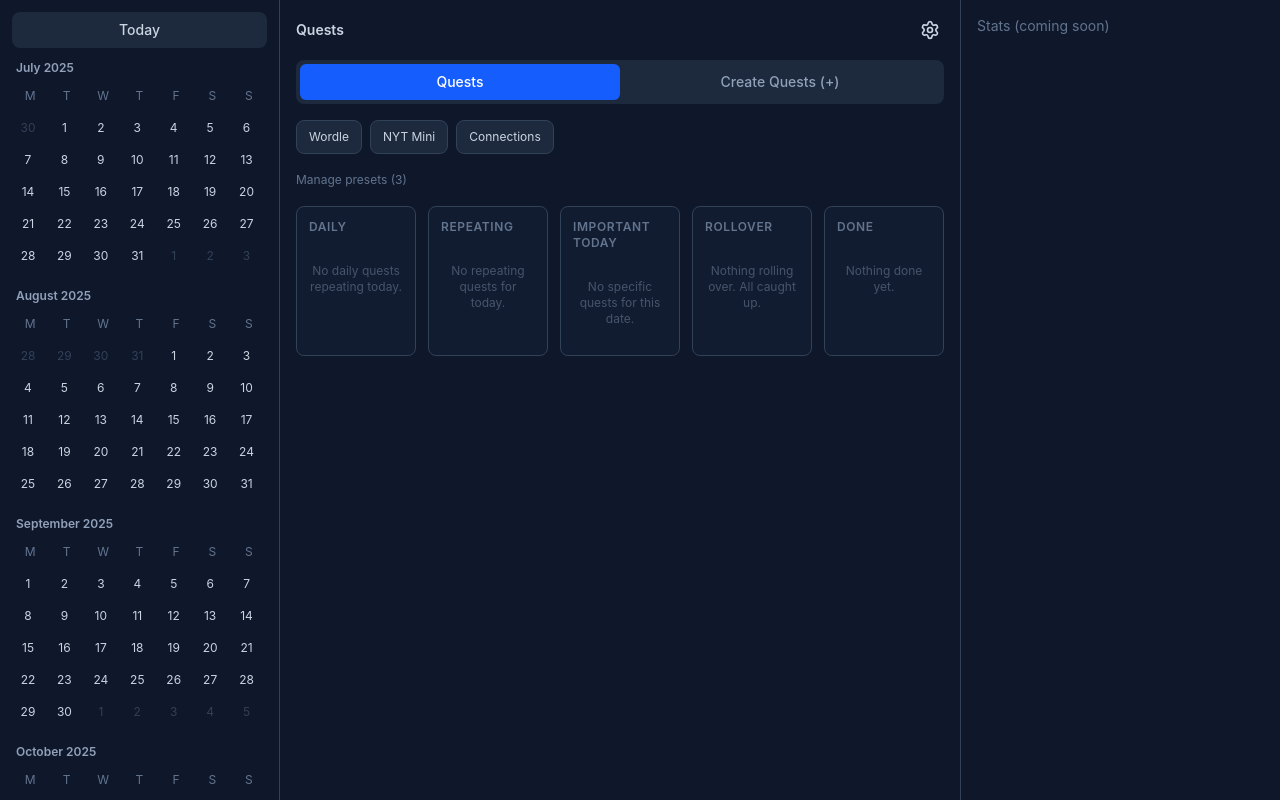
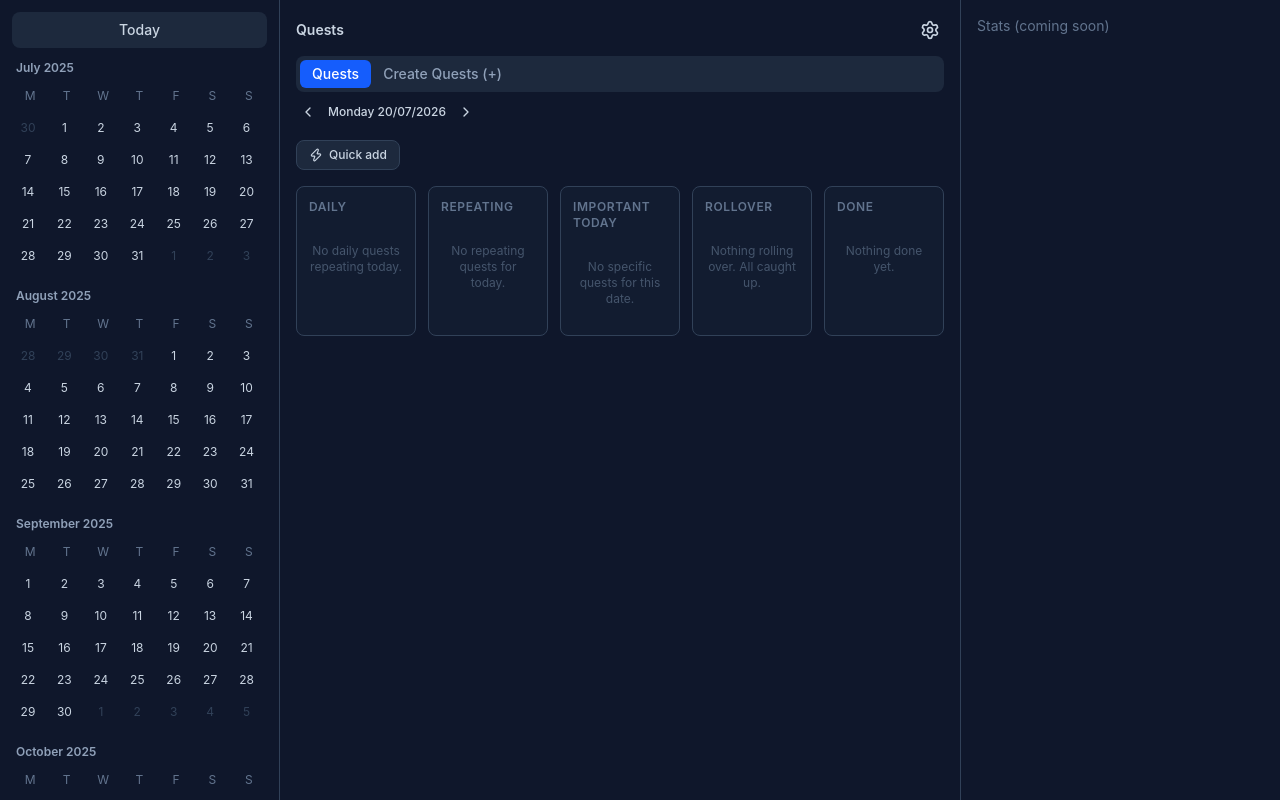
Before and after one commit to juhonis/daily-quest, a React (Vite) app in the folder client/: page / in a window 1280 px wide. Built offline with nearby package versions, Linux system fonts and the light colour scheme.

Commit message:
Polish quests UI: date nav, compact tabs, dropdown quick-add
- Add prev/next day navigation and today-jump button to quests column
- Tighten tab styling from flex-1 to inline with smaller padding
- Rework QuickAddBar into a dropdown menu with click-outside dismiss

```diff
--- a/client/src/features/quests/QuestsColumn.tsx
+++ b/client/src/features/quests/QuestsColumn.tsx
@@ -1,7 +1,9 @@
 import { useState } from 'react'
 import { useStore } from '../../store/useStore'
 import { Button } from '../../components/ui/Button'
-import { Settings } from 'lucide-react'
+import { Settings, ChevronLeft, ChevronRight, CalendarCheck } from 'lucide-react'
+import { format } from 'date-fns'
+import { addDays, getTodayLocal, parseDate } from '../../utils/dateUtils'
 import { QuestsTabs } from './QuestsTabs'
 import { QuickAddBar } from './QuickAddBar'
 import { QuestsPanelsRow } from './QuestsPanelsRow'
@@ -18,6 +20,7 @@ export function QuestsColumn() {
   const completions = useStore((s) => s.completions)
   const quickPresets = useStore((s) => s.quickPresets)
   const selectedDate = useStore((s) => s.selectedDate)
+  const setSelectedDate = useStore((s) => s.setSelectedDate)
   const toggleCompletion = useStore((s) => s.toggleCompletion)
   const toggleSubQuest = useStore((s) => s.toggleSubQuest)
   const deleteQuest = useStore((s) => s.deleteQuest)
@@ -29,10 +32,12 @@ export function QuestsColumn() {
   const hiddenPanels = useStore((s) => s.hiddenPanels)
 
   const allVisibleHidden = hiddenPanels.length === 5
+  const isToday = selectedDate === getTodayLocal()
+  const dateLabel = format(parseDate(selectedDate), 'EEEE dd/MM/yyyy')
 
   return (
     <div className="p-4 flex flex-col h-full">
-      <div className="flex items-center justify-between mb-4">
+      <div className="flex items-center justify-between mb-3">
         <h2 className="text-sm font-semibold text-slate-300">Quests</h2>
         {tab === 'quests' && (
           <Button variant="icon" aria-label="Edit panels" onClick={() => setShowEditPanels(true)}>
@@ -51,6 +56,33 @@ export function QuestsColumn() {
           setTab(t)
         }}
       />
+
+      <div className="flex items-center gap-2 mb-4">
+        <Button
+          variant="icon"
+          aria-label="Previous day"
+          onClick={() => setSelectedDate(addDays(selectedDate, -1))}
+        >
+          <ChevronLeft className="w-4 h-4" />
+        </Button>
+        <button
+          onClick={() => setSelectedDate(getTodayLocal())}
+          className={`flex items-center gap-1.5 text-xs font-medium transition-colors ${
+            isToday ? 'text-slate-300' : 'text-blue-400 hover:text-blue-300'
+          }`}
+          title={isToday ? 'Today' : 'Jump to today'}
+        >
+          {!isToday && <CalendarCheck className="w-3.5 h-3.5" />}
+          {dateLabel}
+        </button>
+        <Button
+          variant="icon"
+          aria-label="Next day"
+          onClick={() => setSelectedDate(addDays(selectedDate, 1))}
+        >
+          <ChevronRight className="w-4 h-4" />
+        </Button>
+      </div>
 
       {tab === 'quests' && (
         <>
--- a/client/src/features/quests/QuestsTabs.tsx
+++ b/client/src/features/quests/QuestsTabs.tsx
@@ -5,10 +5,10 @@ interface QuestsTabsProps {
 
 export function QuestsTabs({ activeTab, onChange }: QuestsTabsProps) {
   return (
-    <div className="flex rounded-lg bg-slate-800 p-1 mb-4">
+    <div className="inline-flex rounded-lg bg-slate-800 p-1 mb-2">
       <button
         onClick={() => onChange('quests')}
-        className={`flex-1 rounded-md px-4 py-2 text-sm font-medium transition-colors ${
+        className={`rounded-md px-3 py-1 text-sm font-medium transition-colors ${
           activeTab === 'quests'
             ? 'bg-blue-600 text-white'
             : 'text-slate-400 hover:text-white'
@@ -20,7 +20,7 @@ export function QuestsTabs({ activeTab, onChange }: QuestsTabsProps) {
       </button>
       <button
         onClick={() => onChange('create')}
-        className={`flex-1 rounded-md px-4 py-2 text-sm font-medium transition-colors ${
+        className={`rounded-md px-3 py-1 text-sm font-medium transition-colors ${
           activeTab === 'create'
             ? 'bg-blue-600 text-white'
             : 'text-slate-400 hover:text-white'
--- a/client/src/features/quests/QuickAddBar.tsx
+++ b/client/src/features/quests/QuickAddBar.tsx
@@ -1,4 +1,5 @@
-import { useState } from 'react'
+import { useEffect, useRef, useState } from 'react'
+import { Zap } from 'lucide-react'
 import type { QuickPreset } from '../../types'
 
 interface QuickAddBarProps {
@@ -15,9 +16,22 @@ export function QuickAddBar({
   onManageAdd,
   onManageDelete,
 }: QuickAddBarProps) {
+  const [menuOpen, setMenuOpen] = useState(false)
   const [manageOpen, setManageOpen] = useState(false)
   const [newTitle, setNewTitle] = useState('')
   const [newUrl, setNewUrl] = useState('')
+  const wrapperRef = useRef<HTMLDivElement>(null)
+
+  useEffect(() => {
+    if (!menuOpen) return
+    function handler(e: MouseEvent) {
+      if (wrapperRef.current && !wrapperRef.current.contains(e.target as Node)) {
+        setMenuOpen(false)
+      }
+    }
+    document.addEventListener('mousedown', handler)
+    return () => document.removeEventListener('mousedown', handler)
+  }, [menuOpen])
 
   function handleAddPreset() {
     if (!newTitle.trim()) return
@@ -32,20 +46,39 @@ export function QuickAddBar({
   }
 
   return (
-    <div className="mb-4">
-      {presets.length > 0 && (
-        <div className="flex gap-2 overflow-x-auto pb-1 scrollbar-thin mb-2">
+    <div className="relative mb-4" ref={wrapperRef}>
+      <button
+        onClick={() => setMenuOpen((o) => !o)}
+        className="inline-flex items-center gap-1.5 rounded-lg border border-slate-700 bg-slate-800 px-3 py-1.5 text-xs font-medium text-slate-300 hover:bg-slate-700 hover:text-white transition-colors"
+        aria-expanded={menuOpen}
+      >
+        <Zap className="w-3.5 h-3.5" />
+        Quick add
+      </button>
+
+      {menuOpen && (
+        <div
+          className="absolute left-0 top-full mt-2 z-20 w-72 rounded-lg border border-slate-700 bg-slate-800 p-3 shadow-xl"
+          onClick={(e) => e.stopPropagation()}
+        >
+          {presets.length > 0 ? (
+            <div className="flex flex-wrap gap-2 mb-2">
               {presets.map((p) => (
                 <button
                   key={p.id}
                   onClick={() => onInstantAdd(p)}
-              className="shrink-0 rounded-lg border border-slate-700 bg-slate-800 px-3 py-2 text-xs text-slate-300 hover:bg-slate-700 hover:text-white transition-colors"
+                  className="shrink-0 rounded-lg border border-slate-700 bg-slate-700/60 px-3 py-1.5 text-xs text-slate-200 hover:bg-slate-600 hover:text-white transition-colors"
                 >
                   {p.title}
                 </button>
               ))}
             </div>
+          ) : (
+            <p className="text-xs text-slate-500 text-center py-2 mb-2">
+              No presets yet. Add one below.
+            </p>
           )}
+
           <button
             onClick={() => setManageOpen(!manageOpen)}
             className="text-xs text-slate-500 hover:text-slate-300 transition-colors"
@@ -60,14 +93,14 @@ export function QuickAddBar({
                   value={newTitle}
                   onChange={(e) => setNewTitle(e.target.value)}
                   placeholder="Preset title"
-              className="flex-1 rounded-lg border border-slate-600 bg-slate-700 px-2 py-1 text-xs text-white placeholder-slate-500 focus:outline-none focus:ring-2 focus:ring-blue-500"
+                  className="flex-1 min-w-0 rounded-lg border border-slate-600 bg-slate-700 px-2 py-1 text-xs text-white placeholder-slate-500 focus:outline-none focus:ring-2 focus:ring-blue-500"
                 />
                 <input
                   type="text"
                   value={newUrl}
                   onChange={(e) => setNewUrl(e.target.value)}
                   placeholder="URL"
-              className="flex-1 rounded-lg border border-slate-600 bg-slate-700 px-2 py-1 text-xs text-white placeholder-slate-500 focus:outline-none focus:ring-2 focus:ring-blue-500"
+                  className="flex-1 min-w-0 rounded-lg border border-slate-600 bg-slate-700 px-2 py-1 text-xs text-white placeholder-slate-500 focus:outline-none focus:ring-2 focus:ring-blue-500"
                 />
                 <button
                   onClick={handleAddPreset}
@@ -81,7 +114,7 @@ export function QuickAddBar({
                   <div key={p.id} className="flex items-center gap-2 text-xs text-slate-400">
                     <span className="flex-1 truncate">{p.title}</span>
                     {p.externalUrl && (
-                  <span className="text-slate-600 truncate max-w-[120px]">{p.externalUrl}</span>
+                      <span className="text-slate-600 truncate max-w-[100px]">{p.externalUrl}</span>
                     )}
                     <button
                       onClick={() => onManageDelete(p.id)}
@@ -96,5 +129,7 @@ export function QuickAddBar({
             </div>
           )}
         </div>
+      )}
+    </div>
   )
 }
```
Lines whose indentation alone changed are shown as unchanged.
